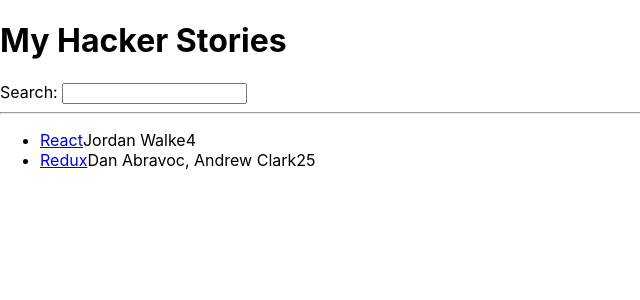
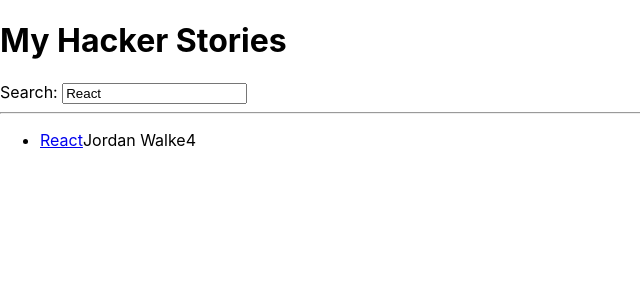
Before and after one commit to km1068km/roadToReact, a React (Create React App) app: page / in a window 1280 px wide. Shown: the top 300 px of the page, without its empty margins (0-640 px from the left). Built offline with nearby package versions, Linux system fonts and the light colour scheme.

Commit message:
Lifting State in React

```diff
--- a/src/App.js
+++ b/src/App.js
@@ -1,6 +1,7 @@
 import logo from './logo.svg';
 import './App.css';
 import React from "react";
+
 
 const App = () => {
     const stories = [
@@ -20,7 +21,7 @@
             objectId: 1,
         }
     ];
-    const [searchTerm, setSearchTerm] = React.useState('');
+    const [searchTerm, setSearchTerm] = React.useState('React');
 
     const handleSearch = (event) => {
         setSearchTerm(event.target.value);
@@ -33,8 +34,7 @@
             <h1>My Hacker Stories</h1>
 
 
-
-            <Search onSearch={handleSearch} />
+            <Search search={searchTerm} onSearch={handleSearch}/>
             <hr/>
 
             {/* render the list here */}
@@ -43,32 +43,28 @@
     )
 }
 
-const Search = (props) => {
-
-    return (
-        <div>
-
-            <label htmlFor="search">Search: </label>
-            <input id="search" type="text" onChange={props.onSearch}/>
-        </div>
-    )
-}
-const List = (props) => (
+const Search = ({search, onSearch}) => (
+    <div>
+        <label htmlFor="search">Search: </label>
+        <input id="search" type="text" value={search} onChange={onSearch}/>
+    </div>
+)
+const List = ({list}) => (
     <ul>
-        {props.list.map((item) => (
-            <Item key={item.objectId} item={item}/>
+        {list.map(({objectId, ...item}) => (
+            <Item key={objectId} {...item} />
         ))}
     </ul>
 )
 
-const Item = (props) => (
+const Item = ({title, url, author, num_comments, points}) => (
     <li>
         <span>
-            <a href={props.item.url}> {props.item.title}</a>
+            <a href={url}> {title}</a>
         </span>
-        <span>{props.item.author}</span>
-        <span>{props.item.num_comments}</span>
-        <span>{props.item.points}</span>
+        <span>{author}</span>
+        <span>{num_comments}</span>
+        <span>{points}</span>
     </li>
 )
 export default App;
```
